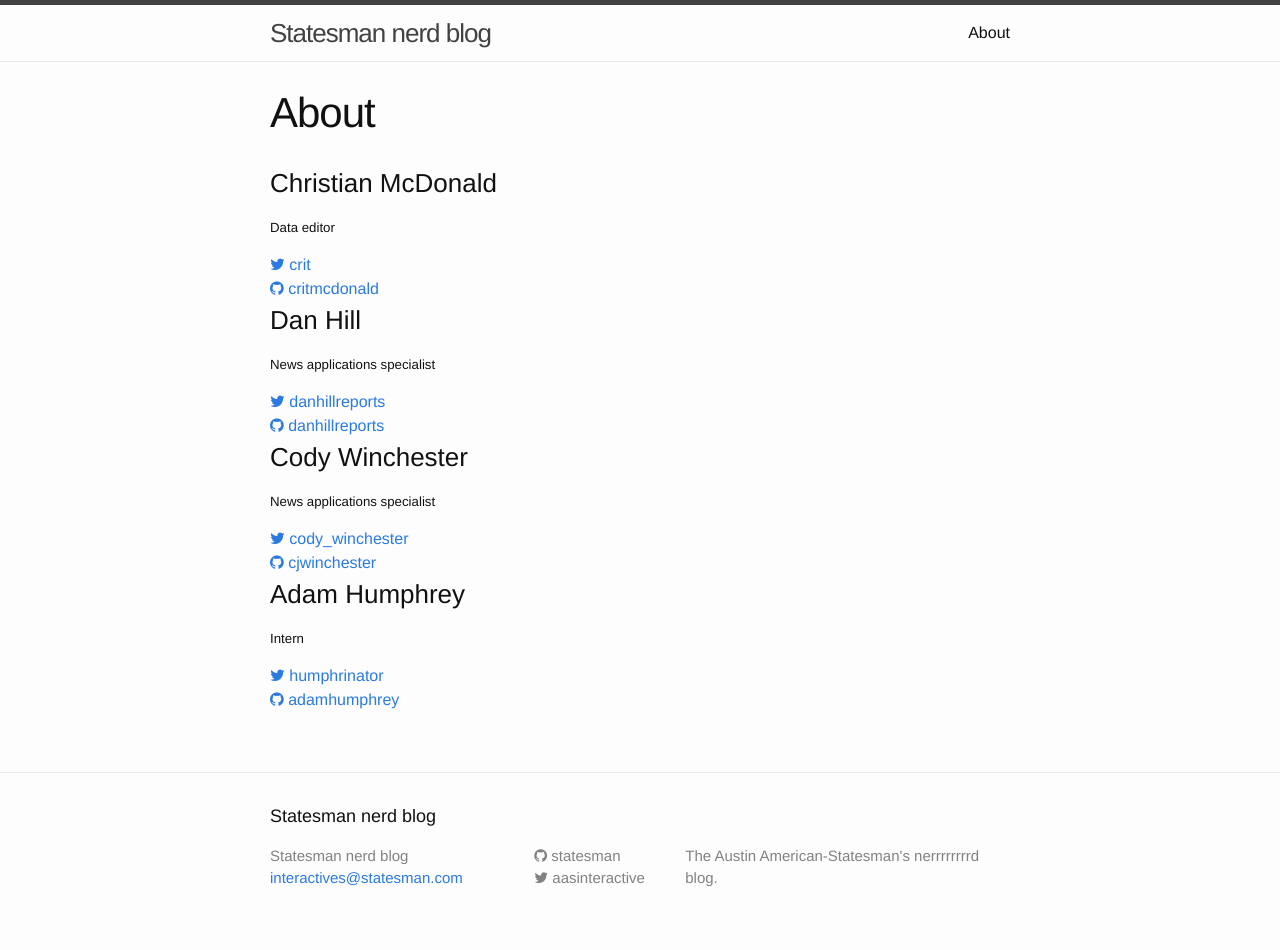
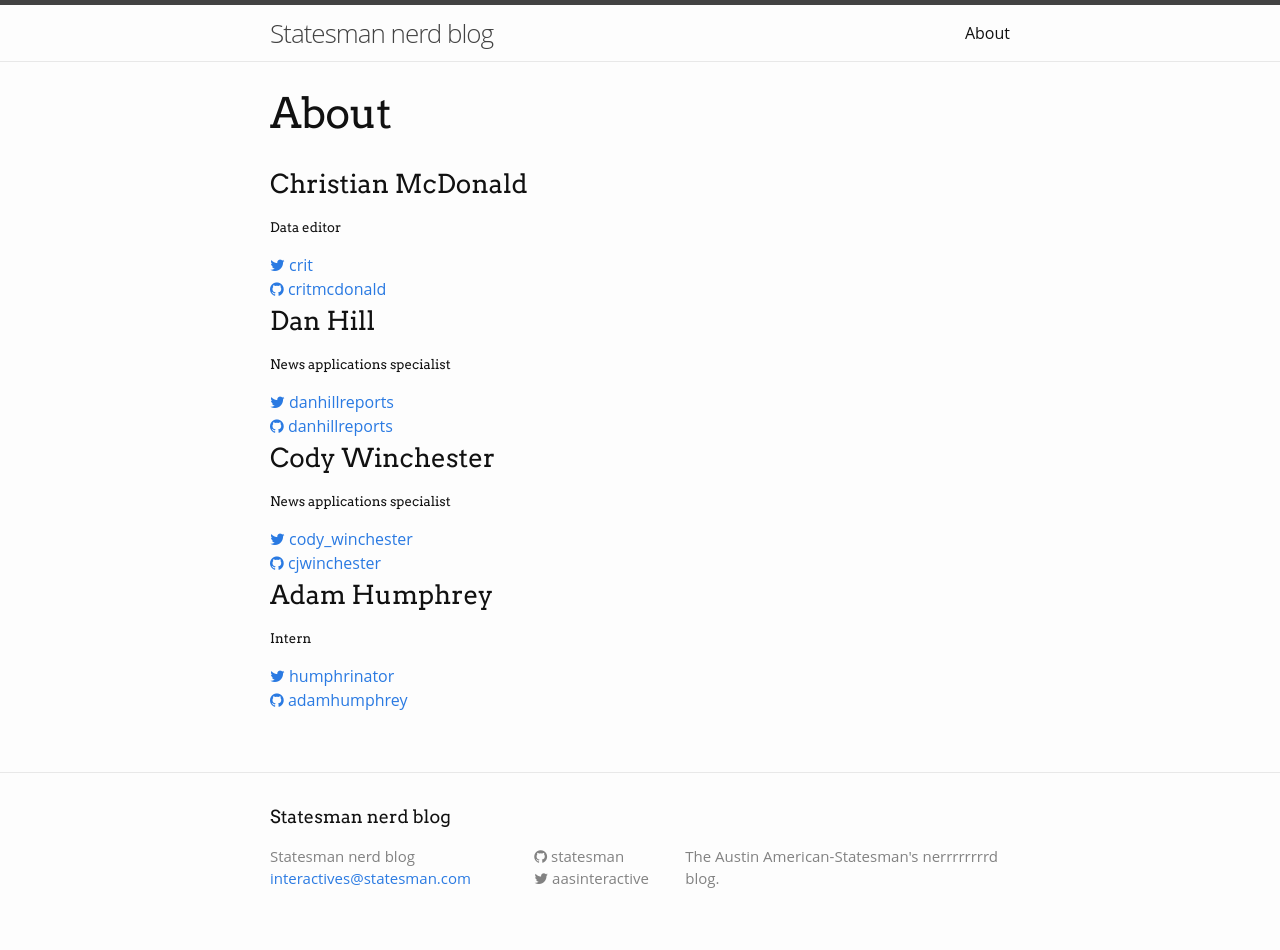
Before and after one commit to statesman/statesman.github.io, a Jekyll site: the page built from about.html, in a window 1280 px wide. Built offline with Jekyll 4.4.1, drawn with Linux system fonts in a browser that asks for light colours.

Commit message:
Add sans and headline fonts

```diff
--- a/_includes/head.html
+++ b/_includes/head.html
@@ -9,4 +9,5 @@
   <link rel="stylesheet" href="{{ "/css/main.css" | prepend: site.baseurl }}">
   <link rel="canonical" href="{{ page.url | replace:'index.html','' | prepend: site.baseurl | prepend: site.url }}">
   <link rel="alternate" type="application/rss+xml" title="{{ site.title }}" href="{{ "/feed.xml" | prepend: site.baseurl | prepend: site.url }}">
+  <link href="https://fonts.googleapis.com/css?family=Arvo:400" rel="stylesheet", type="text/css">
 </head>
--- a/_sass/_base.scss
+++ b/_sass/_base.scss
@@ -83,6 +83,7 @@
  */
 h1, h2, h3, h4, h5, h6 {
     font-weight: $base-font-weight;
+    font-family: $font-family-serif;
 }
 
 
--- a/css/main.scss
+++ b/css/main.scss
@@ -5,11 +5,13 @@
 
 
 // Our variables
-$base-font-family: "Helvetica Neue", Helvetica, Arial, sans-serif;
+$base-font-family: "Open Sans", "Helvetica Neue", Helvetica, Arial, sans-serif;
 $base-font-size:   16px;
 $base-font-weight: 400;
 $small-font-size:  $base-font-size * 0.875;
 $base-line-height: 1.5;
+
+$font-family-serif: "Arvo", serif;
 
 $spacing-unit:     30px;
 
```
